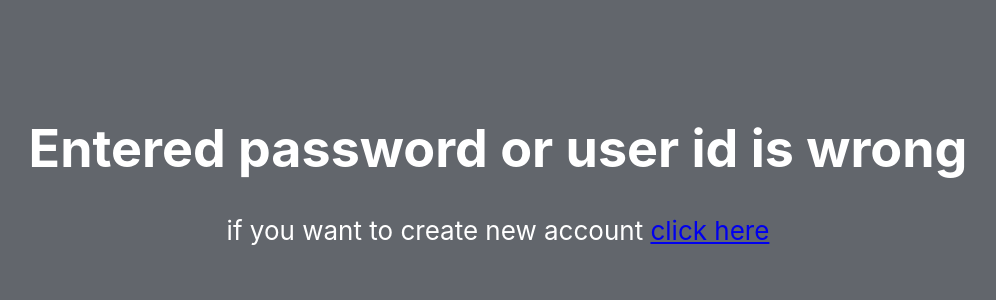
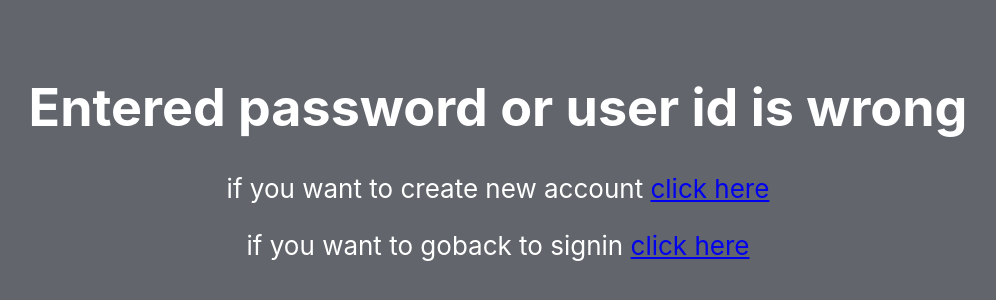
Before and after one commit to koti7216/FrontEnd, a React (Create React App) app: page /error in a window 1280 px wide. Shown: the part 236-536 px from the top of the page, without its empty margins (142-1138 px from the left). Built offline with nearby package versions, Linux system fonts and the light colour scheme.

Commit message:
error page

```diff
--- a/src/components/ErrorPage.jsx
+++ b/src/components/ErrorPage.jsx
@@ -8,6 +8,7 @@ class ErrorPage extends Component {
                 <h1>Entered password or user id is wrong</h1>
                 <div>
                         if you want to create new account <Link to='/signup'>click here</Link>
+                        <p>if you want to goback to signin <Link to='/'>click here</Link></p>
                     </div>
             </div>
         );
```
